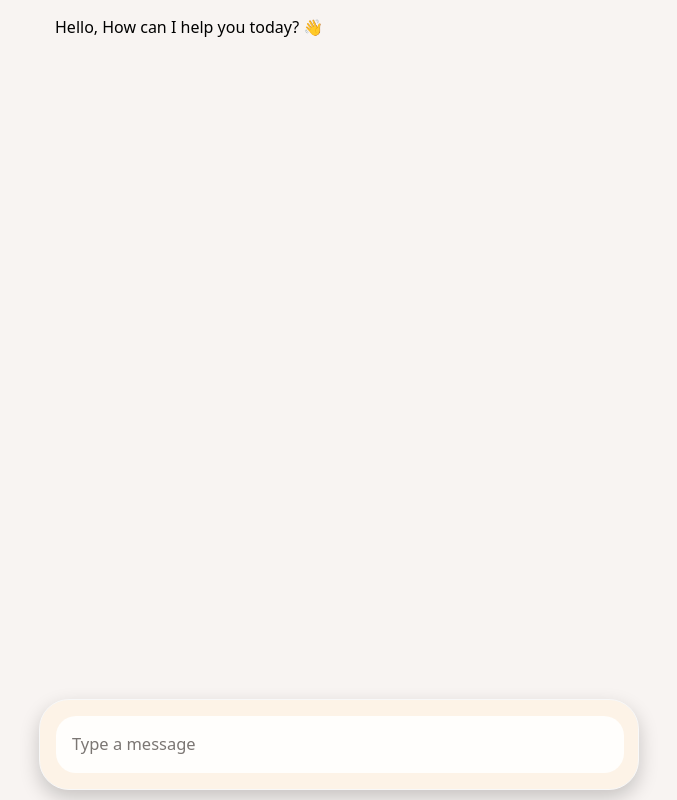
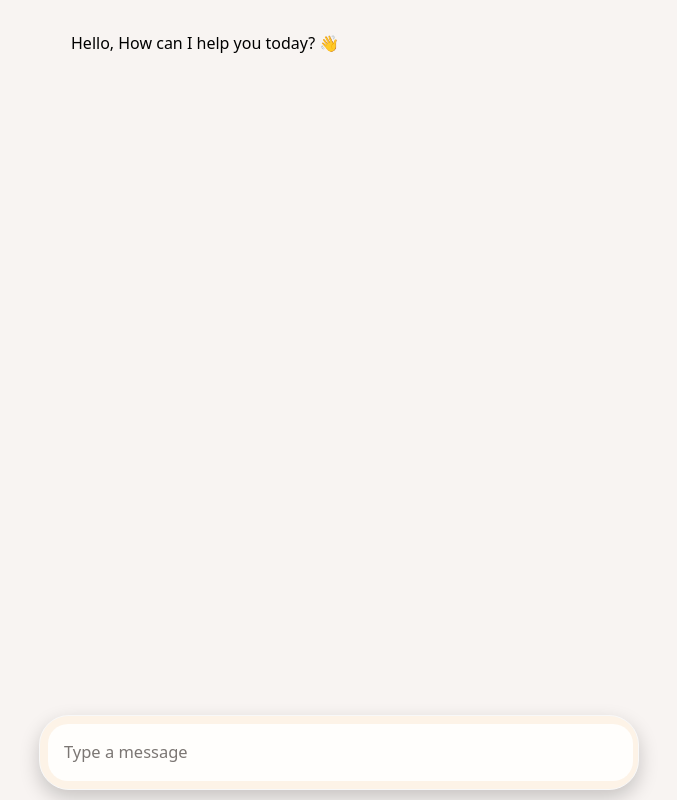
Before and after one commit to khalidrahmanhanify/chatbot, a plain HTML site: page index.html in a window 1280 px wide. Shown: the whole page, without its empty margins (301-978 px from the left). Drawn offline with nearby package versions, Linux system fonts and the light colour scheme; some packages are replaced by stand-ins of ours; a script that the page names is missing.

Commit message:
Updated the UI and fixed bugs

```diff
--- a/styles.css
+++ b/styles.css
@@ -202,3 +202,54 @@ textarea::-webkit-scrollbar-thumb:hover {
     fill: black;
   }
 }
+body {
+  align-items: center;
+  height: 100vh;
+  overflow: hidden;
+}
+
+.container {
+  width: 100%;
+  max-width: 600px;
+  padding: 1rem;
+  box-sizing: border-box;
+}
+
+.content {
+  flex: 1;
+  overflow-y: auto;
+  padding-bottom: 80px;
+}
+
+.answer-section,
+.question-section {
+  max-width: 80%;
+  word-wrap: break-word;
+}
+
+.chat-form {
+  position: fixed;
+  bottom: 10px;
+  left: 50%;
+  transform: translateX(-50%);
+  width: 95%;
+  max-width: 600px;
+  padding: 0.5rem;
+}
+
+.chat-input {
+  flex: 1;
+  min-height: 24px;
+  max-height: 150px;
+  overflow-y: auto;
+}
+
+@media (max-width: 750px) {
+  .content {
+    padding-bottom: 100px;
+  }
+  .chat-form {
+    bottom: 5px;
+    padding: 0.4rem;
+  }
+}
```
